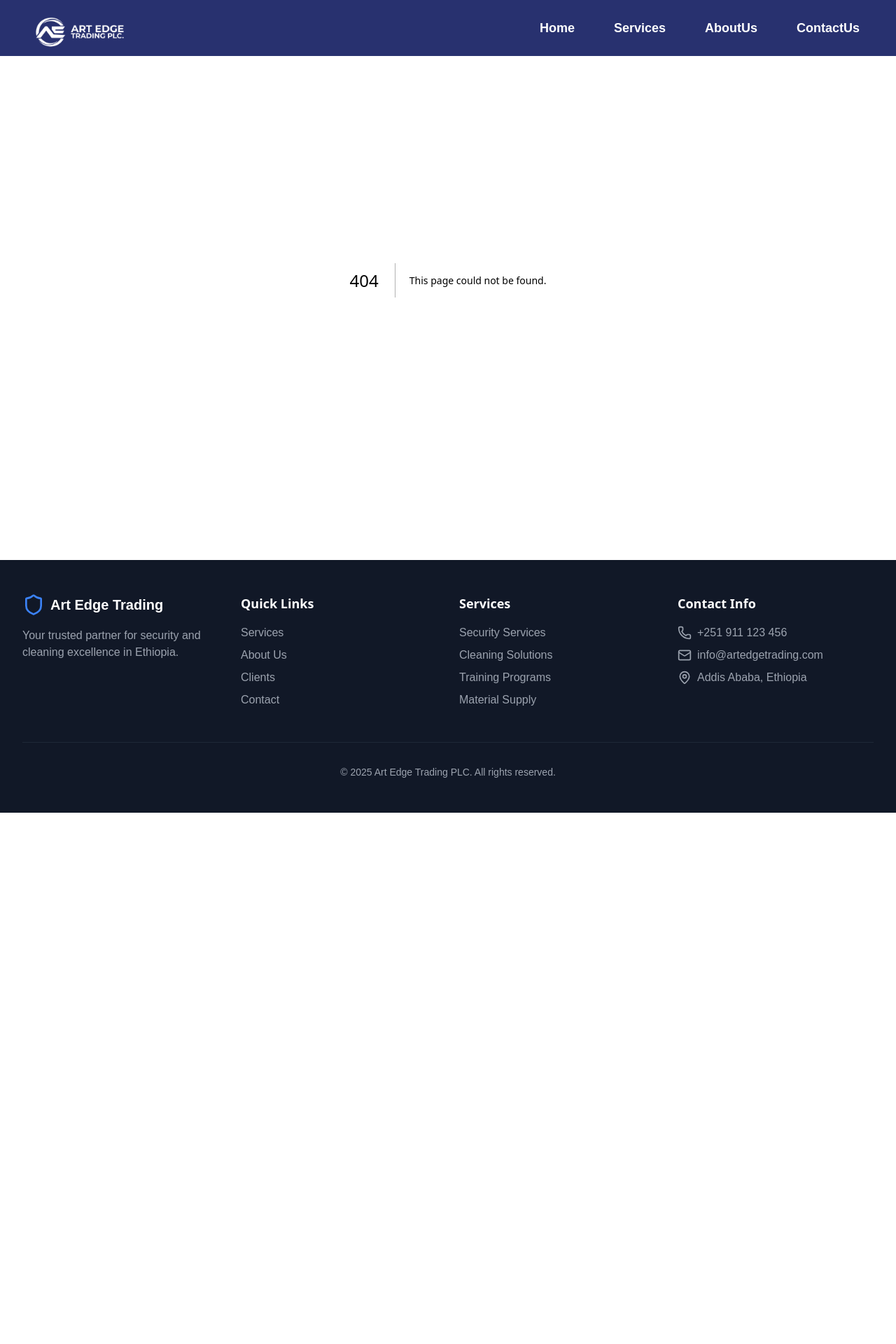
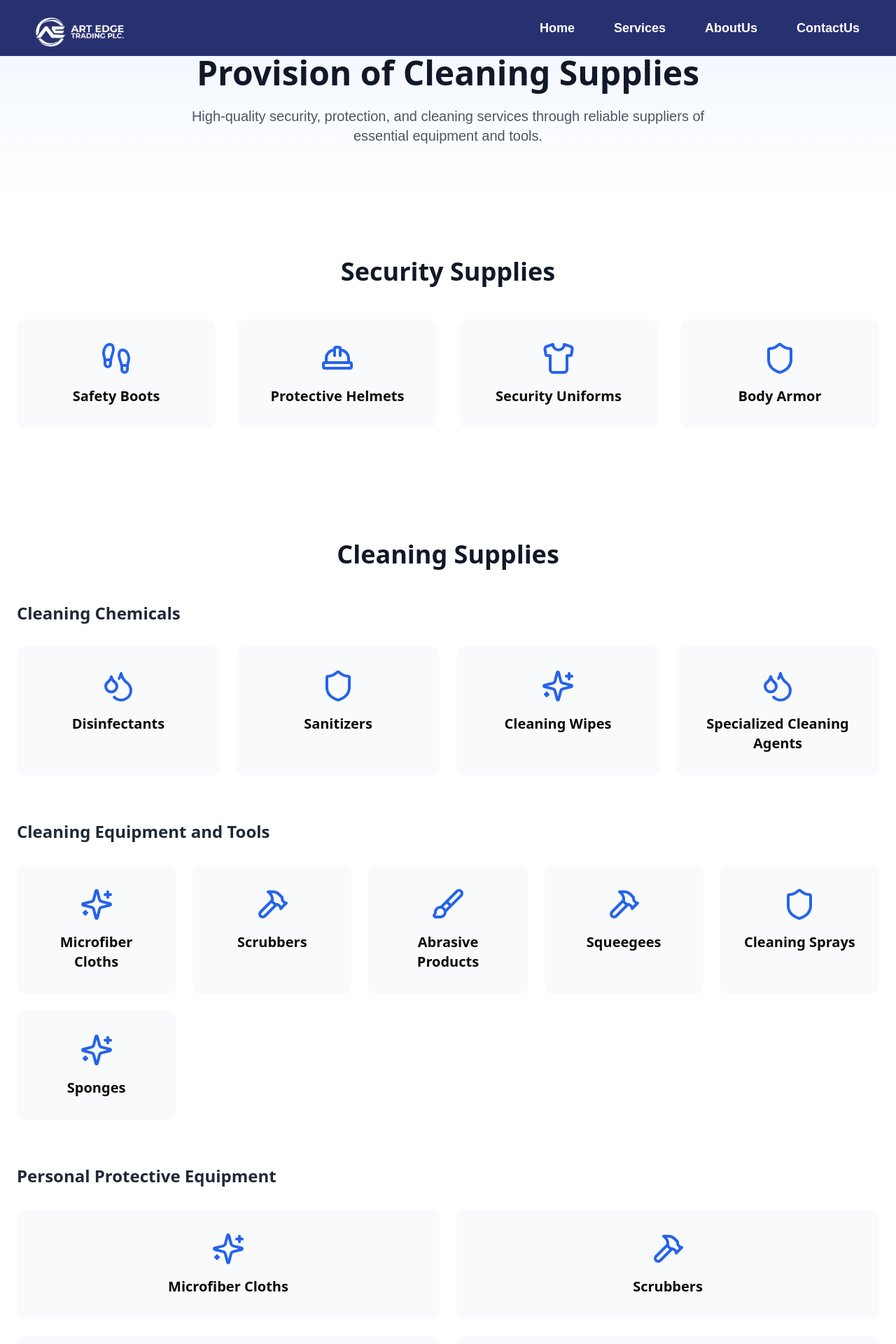
Before and after one commit to sirajyesuf/artedge, a Next.js app: page /services/supplies in a window 1280 px wide. Before the commit this address had no page. Shown: the top 1920 px of the page at 70% size. Before the commit the page ends 1161 px from the top, so only its background shows below. Built offline with nearby package versions, Linux system fonts and the light colour scheme.

Commit message:
=provision ui tried

```diff
--- /dev/null
+++ b/app/services/supplies/page.tsx
@@ -0,0 +1,165 @@
+import React from "react";
+import {
+  Droplets,
+  Hammer,
+  Phone,
+  Mail,
+  Footprints,
+  HardHat,
+  ShirtIcon,
+  Brush,
+  Trash2,
+  Sparkles,
+  Glasses,
+  HandMetal,
+  Shield,
+} from "lucide-react";
+
+function Product({
+  icon: Icon,
+  title,
+}: {
+  icon: React.ElementType;
+  title: string;
+}) {
+  return (
+    <div className="bg-gray-50 p-8 rounded-xl text-center hover:shadow-lg transition-shadow flex flex-col items-center">
+      <Icon className="w-12 h-12 text-blue-600 mb-4 flex justify-center" />
+      <h3 className="text-xl font-semibold">{title}</h3>
+    </div>
+  );
+}
+
+const securitySupplies = [
+  {
+    icon: Footprints,
+    title: "Safety Boots",
+  },
+  {
+    icon: HardHat,
+    title: "Protective Helmets",
+  },
+  {
+    icon: ShirtIcon,
+    title: "Security Uniforms",
+  },
+  {
+    icon: Shield,
+    title: "Body Armor",
+  },
+];
+
+const cleaningChemicals = [
+  {
+    icon: Droplets,
+    title: "Disinfectants",
+  },
+  { icon: Shield, title: "Sanitizers" },
+  {
+    icon: Sparkles,
+    title: "Cleaning Wipes",
+  },
+  {
+    icon: Droplets,
+    title: "Specialized Cleaning Agents",
+  },
+];
+
+const cleaningEquipment = [
+  {
+    icon: Sparkles,
+    title: "Microfiber Cloths",
+  },
+  { icon: Hammer, title: "Scrubbers" },
+  {
+    icon: Brush,
+    title: "Abrasive Products",
+  },
+  { icon: Hammer, title: "Squeegees" },
+  { icon: Shield, title: "Cleaning Sprays" },
+  { icon: Sparkles, title: "Sponges" },
+];
+
+function App() {
+  return (
+    <div className="min-h-screen bg-gray-50">
+      {/* Hero Section */}
+      <section className="relative bg-gradient-to-b from-blue-50 to-white py-20 px-4">
+        <div className="container mx-auto max-w-6xl">
+          <h1 className="text-4xl md:text-5xl font-bold text-gray-900 text-center mb-6">
+            Provision of Cleaning Supplies
+          </h1>
+          <p className="text-xl text-gray-600 text-center max-w-3xl mx-auto">
+            High-quality security, protection, and cleaning services through
+            reliable suppliers of essential equipment and tools.
+          </p>
+        </div>
+      </section>
+
+      {/* Security Supplies Section */}
+      <section className="py-20 bg-white">
+        <div className="container mx-auto px-6">
+          <h2 className="text-4xl font-bold text-gray-900 mb-12 text-center">
+            Security Supplies
+          </h2>
+          <div className="grid grid-cols-1 md:grid-cols-4 gap-8">
+            {securitySupplies.map((item, index) => (
+              <Product key={index} {...item} />
+            ))}
+          </div>
+        </div>
+      </section>
+
+      {/* Cleaning Supplies Section */}
+      <section className="py-20 bg-white">
+        <div className="container mx-auto px-6">
+          <h2 className="text-4xl font-bold text-gray-900 mb-12 text-center">
+            Cleaning Supplies
+          </h2>
+
+          {/* Cleaning Chemicals */}
+          <div className="mb-16">
+            <h3 className="text-2xl font-bold text-gray-800 mb-8">
+              Cleaning Chemicals
+            </h3>
+            <div className="grid grid-cols-1 md:grid-cols-4 gap-6">
+              {cleaningChemicals.map((item, index) => (
+                <Product key={index} {...item} />
+              ))}
+            </div>
+          </div>
+
+          {/* Cleaning Equipment and Tools */}
+          <div className="mb-16">
+            <h3 className="text-2xl font-bold text-gray-800 mb-8">
+              Cleaning Equipment and Tools
+            </h3>
+            <div className="grid grid-cols-2 md:grid-cols-5 gap-6">
+              {cleaningEquipment.map((item, index) => (
+                <Product key={index} {...item} />
+              ))}
+            </div>
+          </div>
+
+          {/* PPE Section */}
+          <div>
+            <h3 className="text-2xl font-bold text-gray-800 mb-8">
+              Personal Protective Equipment
+            </h3>
+            <div className="grid grid-cols-1 md:grid-cols-2 gap-6">
+              {cleaningEquipment.map((item, index) => (
+                // <div key={index} className="bg-white p-6 rounded-lg shadow-sm">
+                //   <div className="text-blue-600 mb-3">{item.icon}</div>
+                //   <h4 className="font-semibold">{item.title}</h4>
+                // </div>
+                <Product key={index} {...item} />
+              ))}
+            </div>
+          </div>
+        </div>
+      </section>
+    </div>
+  );
+}
+
+export default App;
--- a/components/clients.tsx
+++ b/components/clients.tsx
@@ -54,7 +54,7 @@ export default function Clients() {
   }, [isInView, controls]);
 
   return (
-    <div className="bg-gray-100 py-16 overflow-hidden">
+    <div className="bg-gray-100 py-16 overflow-hidden" id="clients_section">
       <div className="max-w-7xl mx-auto px-4 sm:px-6 lg:px-8">
         <h2 className="text-3xl font-extrabold text-gray-900 sm:text-4xl text-center mb-8">
           Our Trusted Clients
--- a/components/footer.tsx
+++ b/components/footer.tsx
@@ -1,4 +1,5 @@
-import { Shield, Mail, Phone, MapPin } from "lucide-react";
+import { Mail, Phone, MapPin } from "lucide-react";
+import Image from "next/image";
 import Link from "next/link";
 export default function Footer() {
   return (
@@ -7,12 +8,17 @@ export default function Footer() {
         <div className="grid grid-cols-1 sm:grid-cols-2 lg:grid-cols-4 gap-8">
           <div>
             <div className="flex items-center justify-center sm:justify-start">
-              <Shield className="h-7 w-7 md:h-8 md:w-8 text-blue-500" />
-              <span className="ml-2 text-lg md:text-xl font-bold">
-                Art Edge Trading
-              </span>
+              <Link href="/">
+                <Image
+                  src="/artedgelogowhite-removebg.png"
+                  alt="logo"
+                  width={160}
+                  height={200}
+                  className="max-h-full max-w-full object-contain"
+                />
+              </Link>
             </div>
-            <p className="mt-4 text-gray-400 text-center sm:text-left text-sm md:text-base">
+            <p className="mt-2 text-gray-400 text-center sm:text-left text-sm md:text-base">
               Your trusted partner for security and cleaning excellence in
               Ethiopia.
             </p>
@@ -25,7 +31,7 @@ export default function Footer() {
             <ul className="space-y-2">
               <li>
                 <Link
-                  href="/services"
+                  href="/#service_section"
                   className="text-gray-400 hover:text-blue-500 text-sm md:text-base"
                 >
                   Services
@@ -33,7 +39,7 @@ export default function Footer() {
               </li>
               <li>
                 <Link
-                  href="/about"
+                  href="/aboutus"
                   className="text-gray-400 hover:text-blue-500 text-sm md:text-base"
                 >
                   About Us
--- a/components/hero.tsx
+++ b/components/hero.tsx
@@ -20,7 +20,7 @@ const Hero = () => {
               size="lg"
               className="w-full sm:w-auto bg-blue-500 text-white  font-bold rounded-lg hover:bg-blue-800"
             >
-              <Link href="/services">Explore Services</Link>
+              <Link href="/#service_section">Explore Services</Link>
             </Button>
             <Button
               asChild
@@ -28,7 +28,7 @@ const Hero = () => {
               variant="outline"
               className="w-full sm:w-auto bg-[#214186] text-white font-bold"
             >
-              <Link href="/contact">Contact Us</Link>
+              <Link href="/contactus">Contact Us</Link>
             </Button>
           </div>
         </div>
```
